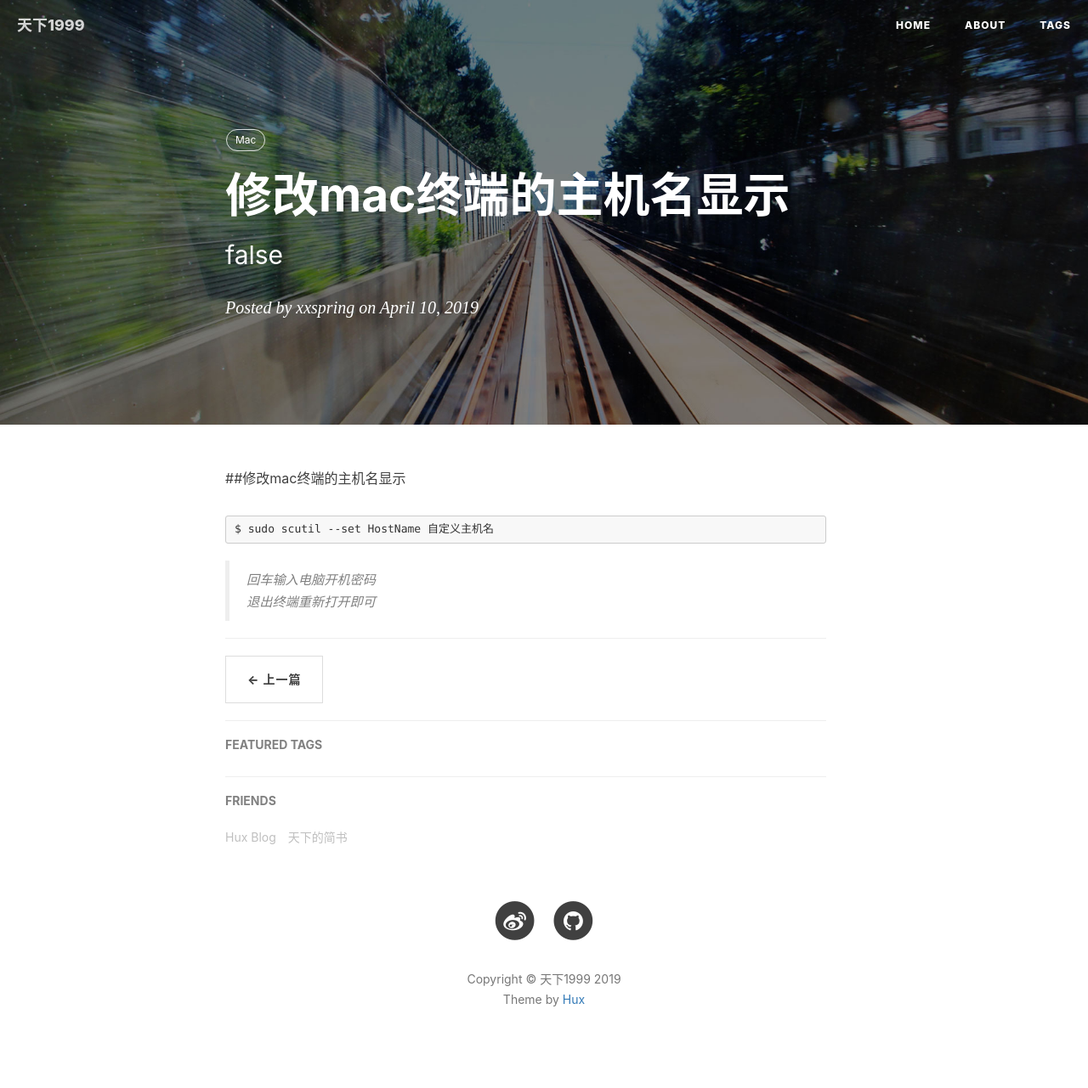
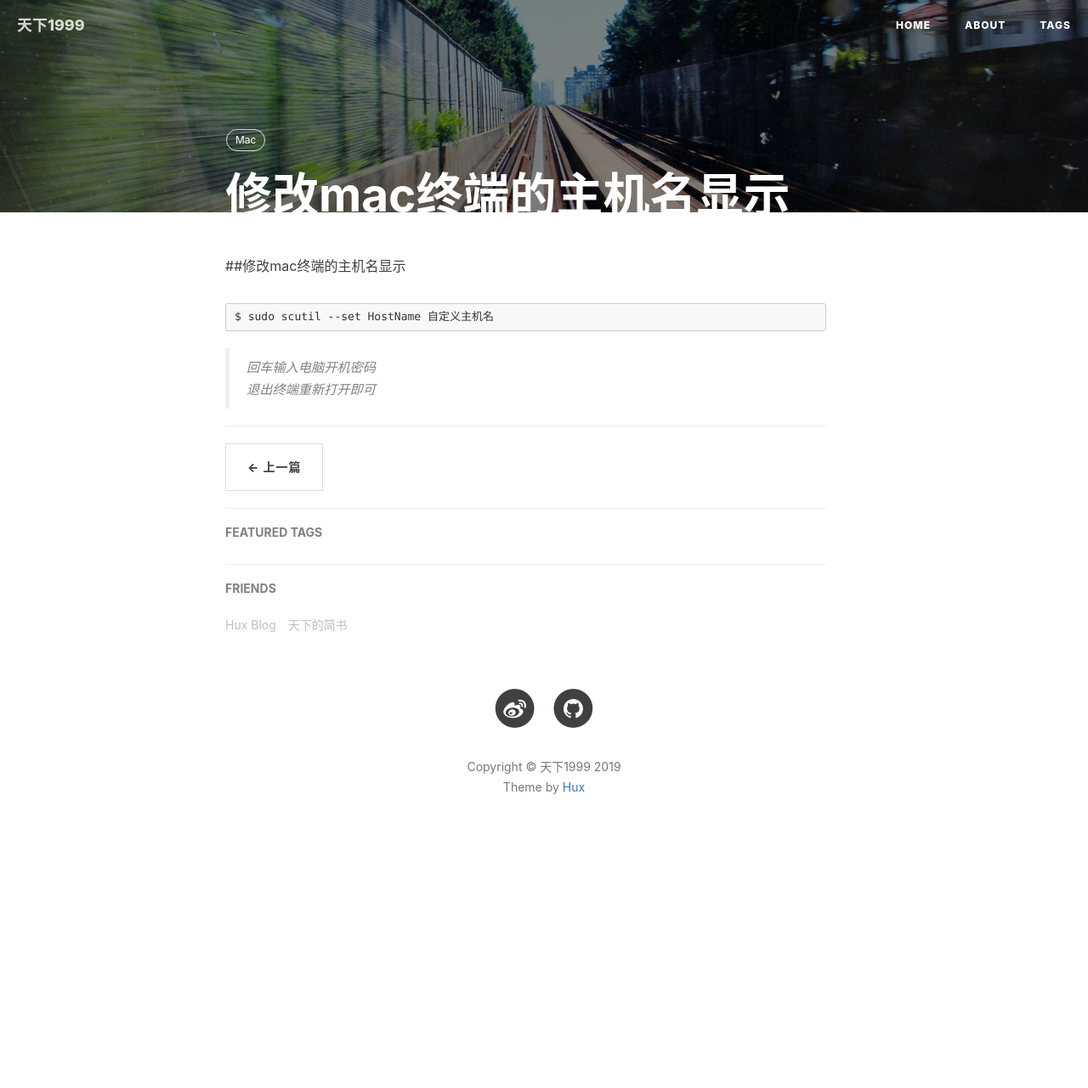
Before and after one commit to xxspring/xxspring.github.io, a Jekyll site: the page built from _posts/2019-04-11-changeHostName.markdown, in a window 1280 px wide. Shown: the whole page at 85% size. Built offline with Jekyll 4.4.1, drawn with Linux system fonts in a browser that asks for light colours; nearby versions of some CDN libraries; comment, search, counter and statistics services are not loaded; after the commit the page ends 1031 px from its top, so only the background shows below that.

Commit message:
css change

```diff
--- a/_layouts/keynote.html
+++ b/_layouts/keynote.html
@@ -10,7 +10,7 @@ layout: default
 <style type="text/css">
     header.intro-header{
         /*background-image: url('{{ site.baseurl }}/{% if page.header-img %}{{ page.header-img }}{% else %}{{ site.header-img }}{% endif %}')*/
-        height: 500px;
+        height: 250px;
         overflow: hidden;
     }
     header iframe{
--- a/_layouts/page.html
+++ b/_layouts/page.html
@@ -4,7 +4,7 @@ layout: default
 
 <style type="text/css">
     header.intro-header{
-        height:500px;
+        height:250px;
         overflow: hidden;
     }
 </style>
--- a/_layouts/post.html
+++ b/_layouts/post.html
@@ -9,7 +9,7 @@ layout: default
 <!-- Post Header -->
 <style type="text/css">
     header.intro-header{
-        height:500px;
+        height:250px;
         overflow: hidden;
         background-image: url('{{ site.baseurl }}/{% if page.header-img %}{{ page.header-img }}{% else %}{{ site.header-img }}{% endif %}')
     }
```
